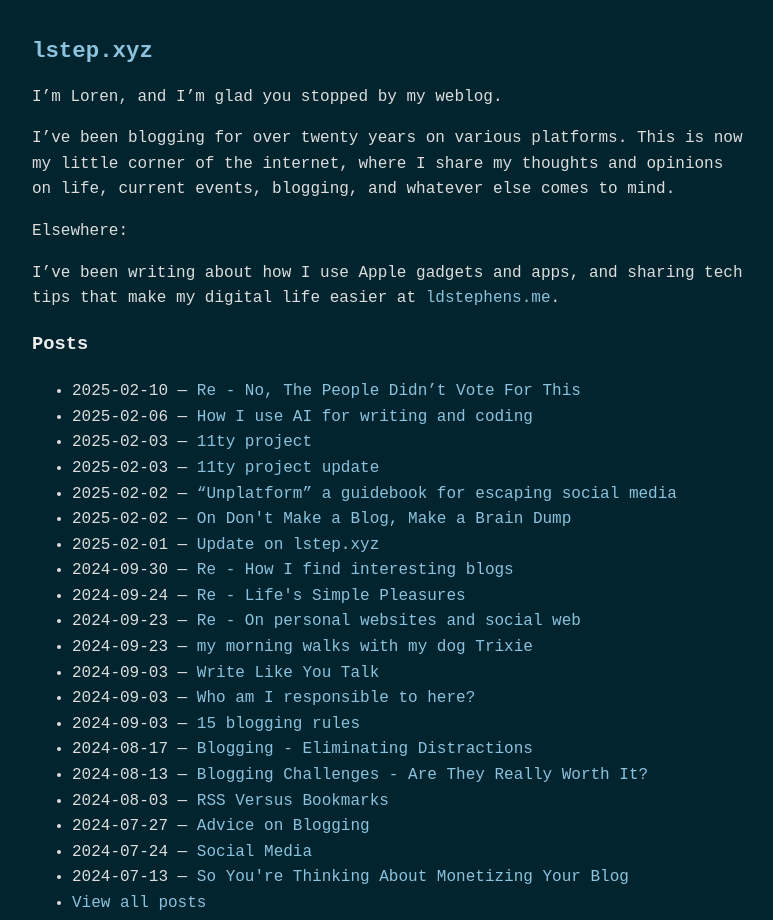
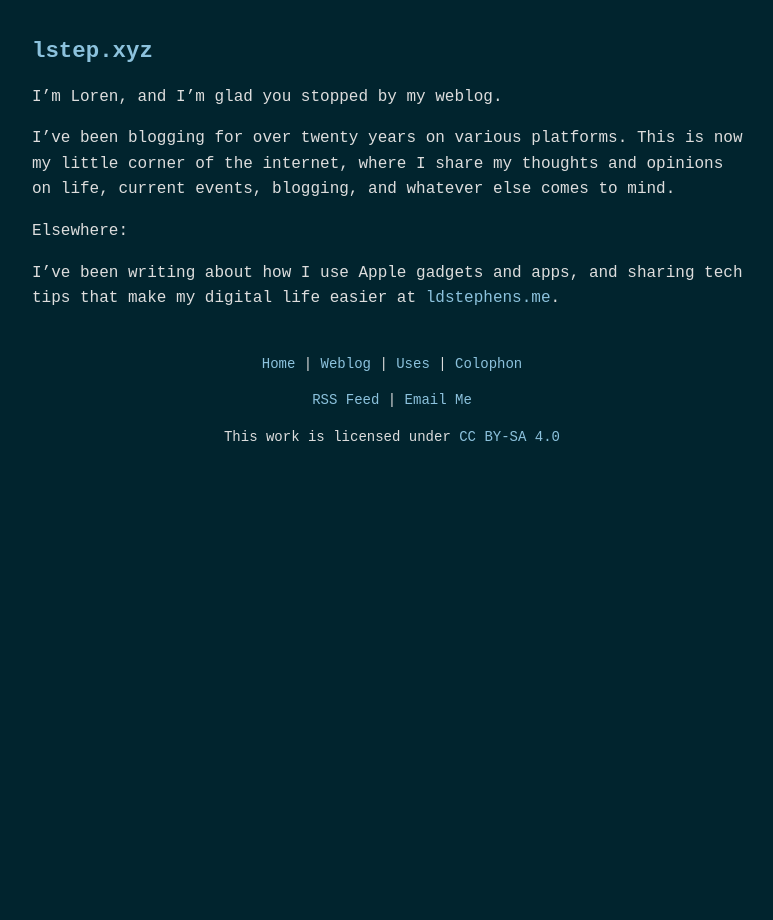
Before and after one commit to ldstep/ldstepweblog-11ty, an Eleventy site: page src/index.md in a window 1280 px wide. Shown: the top 920 px of the page, without its empty margins (248-1021 px from the left). After the commit the page ends 800 px from the top, so only its background shows below. Built offline with nearby package versions, Linux system fonts and the light colour scheme; Eleventy itself is replaced by a stand-in of ours; files that its build step writes are made by us from their sources; what eleventy-plugin-seo would draw is missing.

Commit message:
Update index.md

```diff
--- a/src/_includes/layouts/home.njk
+++ b/src/_includes/layouts/home.njk
@@ -6,15 +6,7 @@ templateClass: tmpl-home
 {# The Home page uses this template–it extends the base template #}
 
 <div class="wrapper home">
-  <div class="content">
-    {{ content | safe }}
-
-    {# After the the content defined in index.md, list the blog posts in the collection #}
-    <ul>
-      {%- for post in collections.posts -%}
-        <li{% if page.url == post.url %} aria-current="page"{% endif %}>{{ post.data.page.date | htmlDateString }} — <a href='{{ post.url }}'>{{ post.data.title }}</a></li>
-      {%- endfor -%}
-      <li><a href="/posts">View all posts</a></li>
-    </ul>
-  </div>
+   <div class="content">
+      {{ content | safe }}
+   </div>
 </div>
--- a/src/index.md
+++ b/src/index.md
@@ -11,5 +11,3 @@ I’ve been blogging for over twenty years on various platforms. This is now my
 Elsewhere:
 
 I’ve been writing about how I use Apple gadgets and apps, and sharing tech tips that make my digital life easier at [ldstephens.me](https://ldstephens.me/).
-
-### Posts
```
Also changed, not shown: public/index.html (+3 -10 lines).
